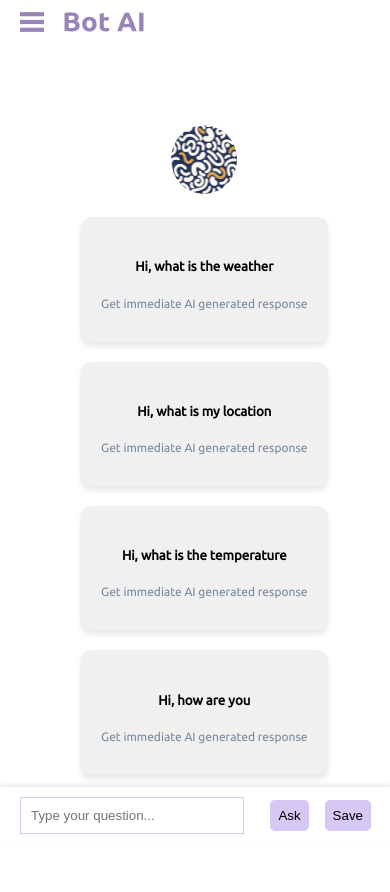
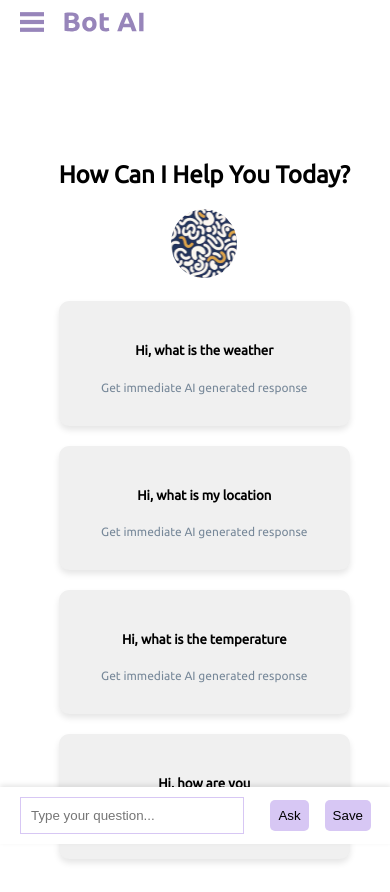
Before and after one commit to sumitkumar-ed/BOAT_AI, a React (Create React App) app: page / in a window 390 px wide. Built offline with nearby package versions, Linux system fonts and the light colour scheme.

Commit message:
UI: landing page view ui corrected

```diff
--- a/src/components/ChatWindow/ChatWindow.css
+++ b/src/components/ChatWindow/ChatWindow.css
@@ -188,4 +188,8 @@
   .cards {
     grid-template-columns: 1fr !important;
   }
+
+  .landingView{
+    margin-top: 100px;
+  }
 }
--- a/src/components/ChatWindow/ChatWindow.jsx
+++ b/src/components/ChatWindow/ChatWindow.jsx
@@ -117,6 +117,7 @@ const ChatWindow = ({ setConversations }) => {
       {localConversations.length === 0 ? (
         <div className="landingView">
           <div className="content">
+            <h2>How Can I Help You Today?</h2>
             <img src={GptIcon} alt="Gpt" />
             <div className="cards">
               <div className="card">
@@ -163,9 +164,7 @@ const ChatWindow = ({ setConversations }) => {
                       <strong>Bot AI</strong>{" "}
                     </p>
                     <div>
-                      {index === currentIndex
-                        ? typingResponse
-                        : conv.response}
+                      {index === currentIndex ? typingResponse : conv.response}
                     </div>
                   </div>
                 </div>
```
